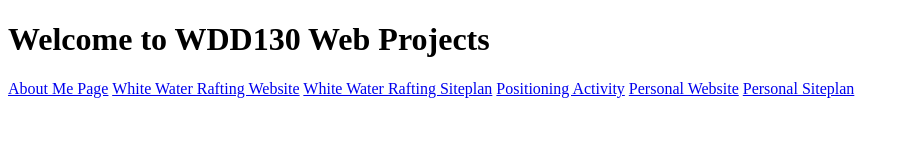
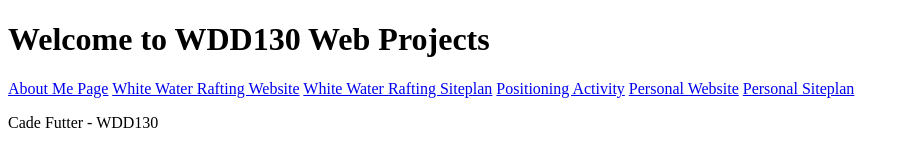
Before and after one commit to cade-futter/wdd130, a plain HTML site: page index.html in a window 1280 px wide. Shown: the whole page, without its empty margins (0-909 px from the left). Drawn offline with Linux system fonts and the light colour scheme.

Commit message:
Added a paragraph to the home page

```diff
--- a/index.html
+++ b/index.html
@@ -15,5 +15,6 @@
   <a href="#">Personal Website</a>
   <a href="#">Personal Siteplan</a>
 </nav>
+<p>Cade Futter - WDD130</p>
 </body>
 </html>
```
